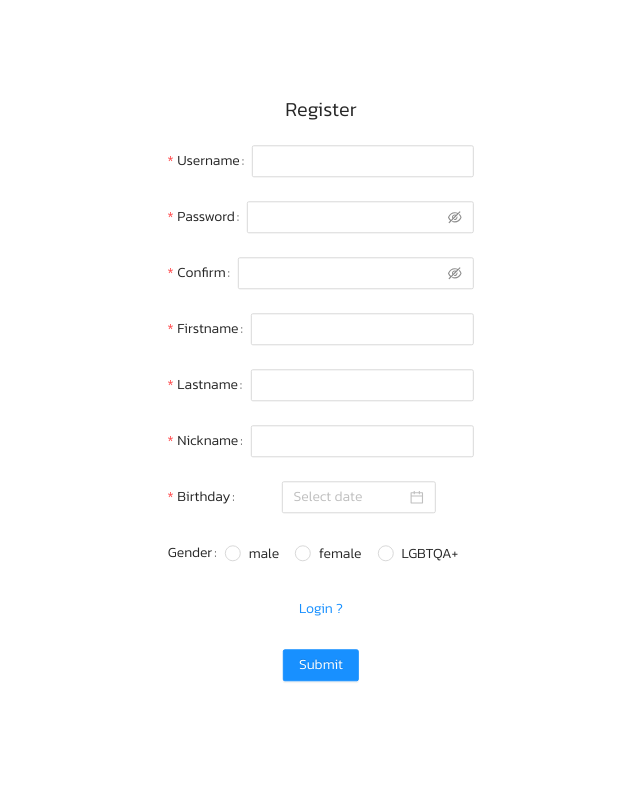
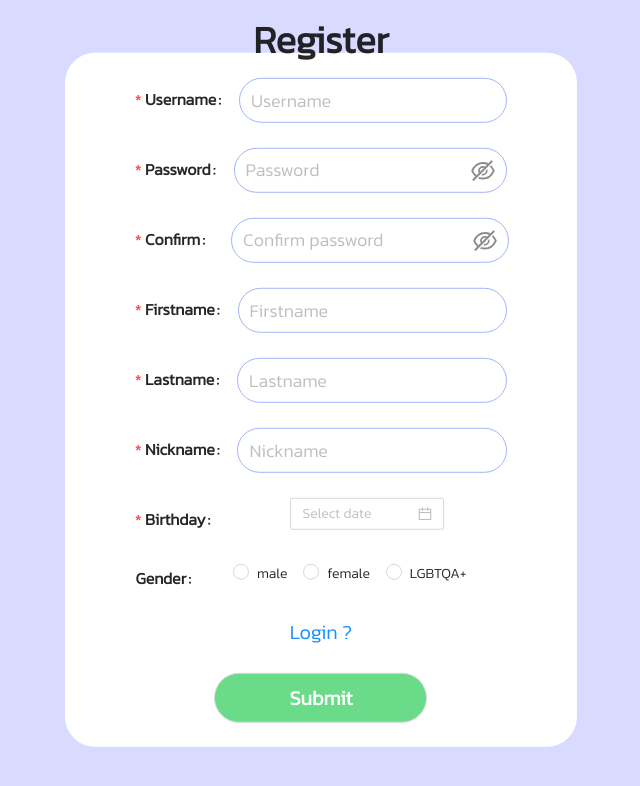
Before and after one commit to paedayz/SkillPlane-course-management, a React (Create React App) app in the folder client/: page /register in a window 1280 px wide. Shown: the top 786 px of the page, without its empty margins (319-959 px from the left). Built offline with nearby package versions, Linux system fonts and the light colour scheme; no server answers.

Commit message:
created new styled for login and register page

```diff
--- a/client/src/pages/login/index.tsx
+++ b/client/src/pages/login/index.tsx
@@ -5,21 +5,88 @@ import styled from "styled-components";
 import { login } from "../../api";
 import { useAppDispatch } from "../../app/hooks";
 import { setCredentials } from "../../slices/user.slice";
+import { LockFilled, UserOutlined } from "@ant-design/icons";
+import { device } from "../../constants";
 
 // styled
 const Container = styled.div`
-  position: absolute;
-  left: 50%;
-  top: 50%;
-  transform: translate(-50%, -50%);
   text-align: center;
+  background-color: #d9daff;
+  width: 100%;
+  height: 100vh;
 `;
 
+const BoxForm = styled.div`
+  width: 40%;
+  height: 50vh;
+  position: absolute;
+  top: 50%;
+  left: 50%;
+  transform: translate(-50%, -50%);
+  background-color: white;
+  display: flex;
+  justify-content: center;
+  align-items: center;
+  border-radius: 30px;
+
+  @media ${device.ipad} {
+    width: 70%;
+  }
+
+  @media ${device.mobile} {
+    width: 90%;
+  }
+`;
 const Title = styled.div`
-  font-size: 20px;
-  margin-bottom: 20px;
+  font-size: 38px;
+  font-weight: bold;
+  padding-top: 8%;
 `;
 
+export const InputUsername = styled(Input)`
+  margin: 0;
+  border-radius: 30px;
+  height: 50px;
+  font-size: 24px;
+  border-color: #a2b4fa;
+  @media ${device.mobile} {
+    width: 80%;
+  }
+`;
+
+export const InputPassword = styled(Input.Password)`
+  margin: 0;
+  border-radius: 30px;
+  height: 50px;
+  font-size: 24px;
+  border-color: #a2b4fa;
+  margin-bottom: 10px;
+  @media ${device.mobile} {
+    width: 80%;
+  }
+`;
+
+export const FormItem = styled(Form.Item)`
+  .ant-form-item-label > label {
+    padding-top: 12px;
+    padding-right: 10px;
+  }
+  .ant-input {
+    font-size: 20px;
+  }
+`;
+export const ButtonLoginForm = styled(Button)`
+  border-radius: 30px;
+  background-color: #6adb89;
+  color: white;
+  height: 50px;
+  font-size: 16px;
+  margin: 0 auto;
+  display: block;
+  width: 213px;
+  font-weight: bolder;
+  font-size: 20px;
+`;
 interface IFormInput {
   username?: string;
   password?: string;
@@ -28,59 +95,47 @@ interface IFormInput {
 type Props = {};
 
 function LoginPage(props: Props) {
-    const [loading, setLoading] = useState(false)
-    const dispatch = useAppDispatch()
-    const history = useHistory()
+  const [loading, setLoading] = useState(false);
+  const dispatch = useAppDispatch();
+  const history = useHistory();
   const onFinish = async (values: IFormInput) => {
-    if(values.username && values.password) {
-        setLoading(true)
-        const res = await login(values.username, values.password)
-        if(!res) return
-        dispatch(setCredentials())
-        history.push('/')
+    if (values.username && values.password) {
+      setLoading(true);
+      const res = await login(values.username, values.password);
+      if (!res) return;
+      dispatch(setCredentials());
+      history.push("/");
     }
 
-    setLoading(false)
-
+    setLoading(false);
   };
 
   return (
     <Container>
       <Title>Login</Title>
-      <Form
-        name="basic"
-        labelCol={{ span: 8 }}
-        wrapperCol={{ span: 16 }}
-        initialValues={{ remember: true }}
-        onFinish={onFinish}
-        autoComplete="off"
-      >
-        <Form.Item
-          label="Username"
-          name="username"
-          rules={[{ required: true, message: "Please input your username!" }]}
-        >
-          <Input />
-        </Form.Item>
+      <BoxForm>
+        <Form initialValues={{ remember: true }} onFinish={onFinish} autoComplete="off">
+          <FormItem name="username" rules={[{ required: true, message: "Please input your username!" }]}>
+            <InputUsername placeholder="Username" prefix={<UserOutlined />} />
+          </FormItem>
 
-        <Form.Item
-          label="Password"
-          name="password"
-          rules={[{ required: true, message: "Please input your password!" }]}
-        >
-          <Input.Password />
-        </Form.Item>
+          <FormItem name="password" rules={[{ required: true, message: "Please input your password!" }]}>
+            <InputPassword placeholder="Password" prefix={<LockFilled />} />
+          </FormItem>
 
-        <Form.Item wrapperCol={{ offset: 8, span: 8 }}>
-          <Link to="register">Register ?</Link>
-        </Form.Item>
+          <Form.Item>
+            <Link style={{ fontSize: "20px" }} to="register">
+              Register ?
+            </Link>
+          </Form.Item>
 
-        <Form.Item wrapperCol={{ offset: 8, span: 8 }}>
-          <Button disabled={loading} type="primary" htmlType="submit">
-            Submit
-          </Button>
-        </Form.Item>
-      </Form>
+          <Form.Item>
+            <ButtonLoginForm disabled={loading} htmlType="submit">
+              Submit
+            </ButtonLoginForm>
+          </Form.Item>
+        </Form>
+      </BoxForm>
     </Container>
   );
 }
--- a/client/src/pages/register/index.tsx
+++ b/client/src/pages/register/index.tsx
@@ -3,20 +3,104 @@ import { Link, useHistory } from "react-router-dom";
 import styled from "styled-components";
 import { register } from "../../api";
 import { useAppDispatch } from "../../app/hooks";
+import { device } from "../../constants";
 import { setCredentials } from "../../slices/user.slice";
 
 // styled
 const Container = styled.div`
+  text-align: center;
+  background-color: #d9daff;
+  width: 100%;
+  height: 110vh;
+  @media ${device.mobile} {
+    height: 200vh;
+  }
+`;
+
+const BoxForm = styled.div`
+  width: 40%;
   position: absolute;
+  top: 50%;
   left: 50%;
-  top: 50%;
   transform: translate(-50%, -50%);
-  text-align: center;
+  background-color: white;
+  border-radius: 30px;
+  padding: 0px 20px 0px 20px;
+  display: flex;
+  justify-content: center;
+  @media ${device.ipad} {
+    display: flex;
+    justify-content: center;
+    width: 70%;
+    height: 60vh;
+    margin-top: 0;
+    top: 40%;
+  }
+
+  @media ${device.mobile} {
+    position: relative;
+    width: 90%;
+    height: 160vh;
+    top: 42%;
+    display: block;
+    padding: 15px;
+  }
 `;
 
 const Title = styled.div`
+  font-size: 38px;
+  font-weight: bold;
+  padding-top: 10px;
+  z-index: 1;
+  position: relative;
+`;
+
+export const InputForm = styled(Input)`
+  border-radius: 30px;
+  height: 45px;
+  font-size: 24px;
+  border-color: #a2b4fa;
+`;
+
+export const InputPassword = styled(Input.Password)`
+  border-radius: 30px;
+  height: 45px;
+  font-size: 24px;
+  border-color: #a2b4fa;
+`;
+
+export const InputConfirmPassword = styled(Input.Password)`
+  border-radius: 30px;
+  height: 45px;
+  font-size: 24px;
+  border-color: #a2b4fa;
+  margin-left: 8px;
+  width: 98%;
+`;
+
+export const FormItem = styled(Form.Item)`
+  margin-top: 25px;
+  .ant-form-item-label > label {
+    padding-top: 12px;
+    padding-right: 10px;
+    font-weight: bolder;
+    font-size: 16px;
+  }
+  .ant-input {
+    font-size: 18px;
+  }
+`;
+export const ButtonRegister = styled(Button)`
+  border-radius: 30px;
+  background-color: #6adb89;
+  color: white;
+  height: 50px;
+  font-size: 16px;
+  margin: 0 auto;
+  display: block;
+  width: 213px;
+  font-weight: bolder;
   font-size: 20px;
-  margin-bottom: 20px;
 `;
 
 interface IFormInput {
@@ -33,8 +117,8 @@ interface IFormInput {
 type Props = {};
 
 function RegisterPage(props: Props) {
-  const dispatch = useAppDispatch()
-  const history = useHistory()
+  const dispatch = useAppDispatch();
+  const history = useHistory();
   const onFinish = async (values: IFormInput) => {
     const res = await register(
       values.username,
@@ -44,102 +128,99 @@ function RegisterPage(props: Props) {
       values.lastname,
       values.nickname,
       values.birthday,
-      values.gender,
-    )
+      values.gender
+    );
 
-    if(res) {
-      dispatch(setCredentials())
-      history.push('/')
+    if (res) {
+      dispatch(setCredentials());
+      history.push("/");
     }
   };
 
   return (
     <Container>
       <Title>Register</Title>
-      <Form
-        name="basic"
-        onFinish={onFinish}
-        autoComplete="off"
-      >
-        <Form.Item
+      <BoxForm>
+        <Form name="basic" onFinish={onFinish} autoComplete="off">
+          <FormItem
             label="Username"
             name="username"
             rules={[{ required: true, message: "Please input your username!" }]}
           >
-          <Input />
-        </Form.Item>
+            <InputForm placeholder="Username" />
+          </FormItem>
 
-        <Form.Item
+          <FormItem
             label="Password"
             name="password"
             rules={[{ required: true, message: "Please input your password!" }]}
           >
-          <Input.Password />
-        </Form.Item>
+            <InputPassword placeholder="Password" />
+          </FormItem>
 
-        <Form.Item
+          <FormItem
             label="Confirm"
             name="confirmPassword"
             rules={[
               { required: true, message: "Please input confirm password!" },
             ]}
           >
-          <Input.Password />
-        </Form.Item>
+            <InputConfirmPassword placeholder="Confirm password" />
+          </FormItem>
 
-        <Form.Item
+          <FormItem
             label="Firstname"
             name="firstname"
-          rules={[{ required: true, message: "Please input your firstname!" }]}
+            rules={[
+              { required: true, message: "Please input your firstname!" },
+            ]}
           >
-          <Input />
-        </Form.Item>
+            <InputForm placeholder="Firstname" />
+          </FormItem>
 
-        <Form.Item
+          <FormItem
             label="Lastname"
             name="lastname"
             rules={[{ required: true, message: "Please input your lastname!" }]}
           >
-          <Input />
-        </Form.Item>
+            <InputForm placeholder="Lastname" />
+          </FormItem>
 
-        <Form.Item
+          <FormItem
             label="Nickname"
             name="nickname"
             rules={[{ required: true, message: "Please input your nickname!" }]}
           >
-          <Input />
-        </Form.Item>
+            <InputForm placeholder="Nickname" />
+          </FormItem>
 
-        <Form.Item
+          <FormItem
             label="Birthday"
             name="birthday"
             rules={[{ required: true, message: "Please input your birthday!" }]}
           >
-          <DatePicker format={'MM-DD-YYYY'} />
-        </Form.Item>
+            <DatePicker format={"MM-DD-YYYY"} />
+          </FormItem>
 
-        <Form.Item
-          label="Gender"
-          name="gender"
-        >
+          <FormItem label="Gender" name="gender">
             <Radio.Group>
               <Radio value="male"> male </Radio>
               <Radio value="female"> female </Radio>
               <Radio value="LGBTQA+"> LGBTQA+ </Radio>
             </Radio.Group>
-        </Form.Item>
+          </FormItem>
 
-        <Form.Item wrapperCol={{ offset: 8, span: 8 }}>
-          <Link to="login">Login ?</Link>
-        </Form.Item>
+          <FormItem>
+            <Link style={{ fontSize: "20px" }} to="login">
+              Login ?
+            </Link>
+          </FormItem>
 
-        <Form.Item wrapperCol={{ offset: 8, span: 8 }}>
-          <Button type="primary" htmlType="submit">
-            Submit
-          </Button>
-        </Form.Item>
+          <FormItem>
+            <ButtonRegister htmlType="submit">Submit</ButtonRegister>
+          </FormItem>
         </Form>
+      </BoxForm>
     </Container>
   );
 }
```
Lines whose indentation alone changed are shown as unchanged.
